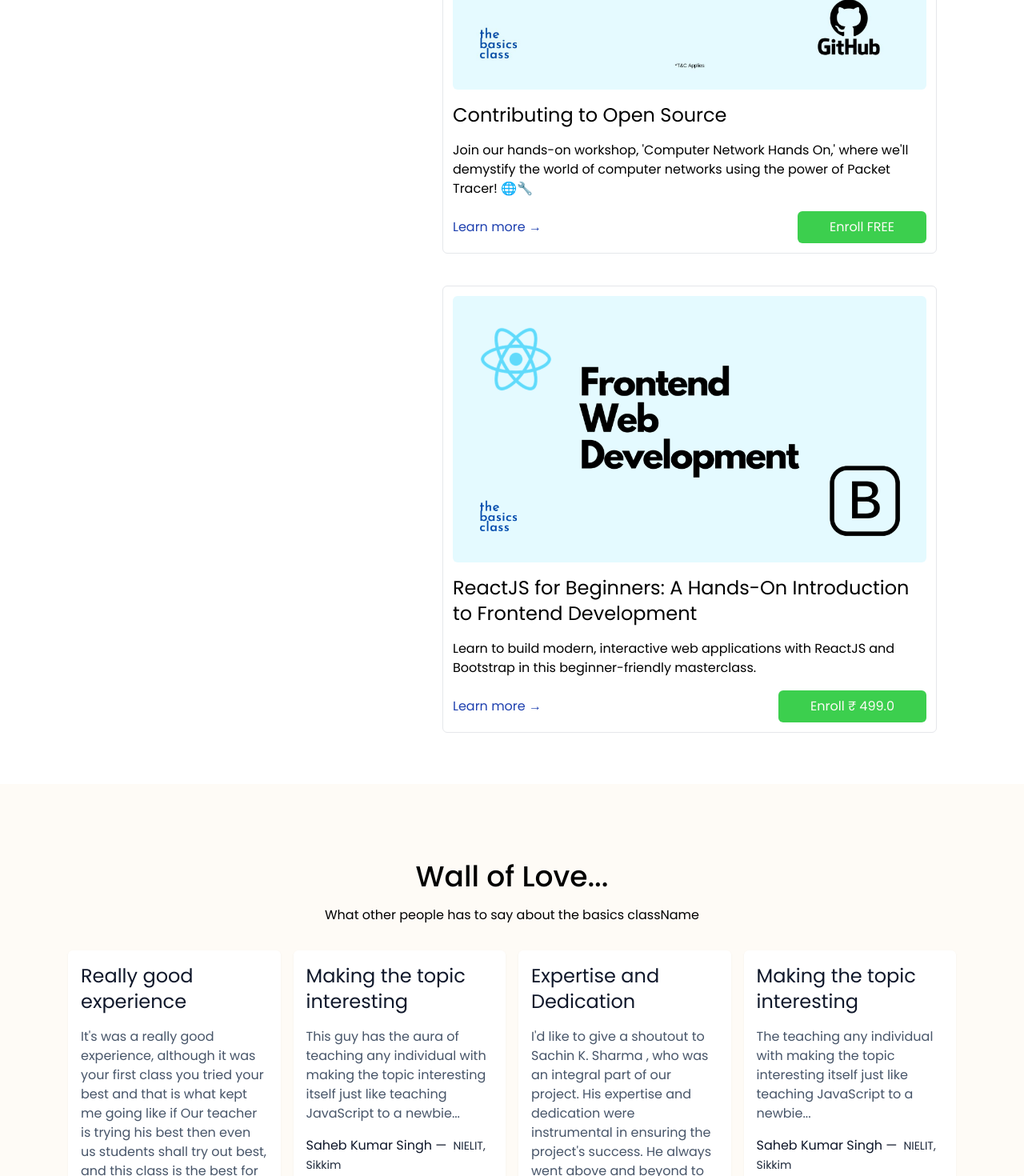
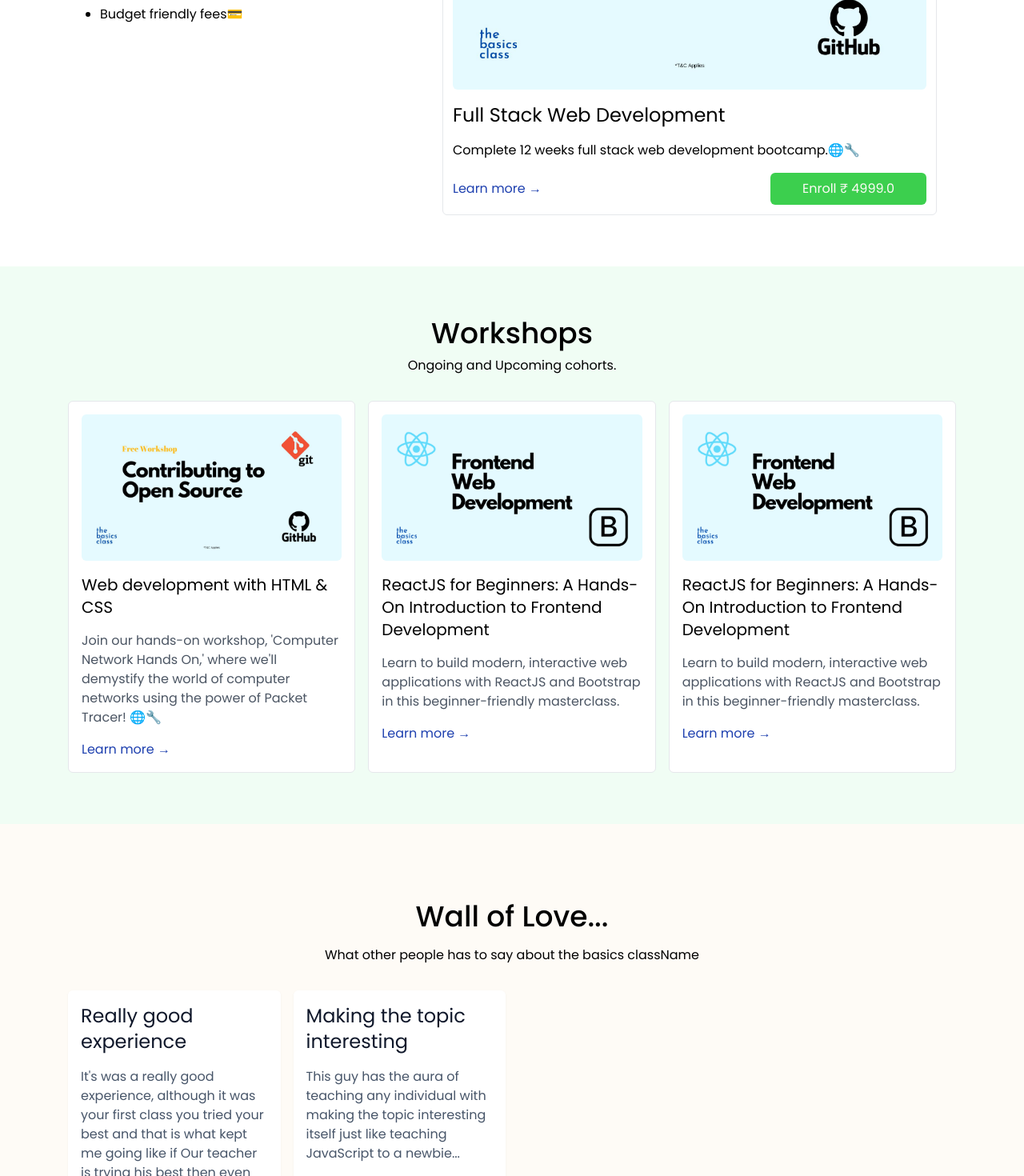
Before and after one commit to sachinshrmaa/cohort, a Next.js app: page / in a window 1280 px wide. Shown: the part 880-2350 px from the top of the page at 80% size. Built offline with nearby package versions, Linux system fonts and the light colour scheme.

Commit message:
feat: add terms, privacy, and faq page and add workshops and bootcamps sections

```diff
--- /dev/null
+++ b/app/(pages)/faq/page.tsx
@@ -0,0 +1,24 @@
+import React from "react";
+
+export const metadata = {
+  title: "FAQ — The Basics Class by Sachin",
+  description: "the basics class by sachin sharma",
+};
+
+export default function Faq() {
+  return (
+    <div className="bg-brand-secondary py-10 min-h-[70vh]">
+      <div className="container md:w-[50%] mx-auto">
+        <h1 className="text-4xl mb-6 font-poppins font-normal text-center md:font-medium">
+          Frequently Asked Questions
+        </h1>
+        <p className="my-4">
+          Welcome to the basics class, where we're passionate about helping you
+          learn and grow. Our classes are designed to provide you with practical
+          skills and hands-on experience, so you can achieve your goals and
+          succeed in your career.
+        </p>
+      </div>
+    </div>
+  );
+}
--- /dev/null
+++ b/app/(pages)/terms/page.tsx
@@ -0,0 +1,72 @@
+import React from "react";
+
+
+export const metadata = {
+  title: "Terms and Conditions — The Basics Class by Sachin",
+  description: "the basics class by sachin sharma",
+};
+
+
+export default function Terms() {
+  return (
+    <div className="bg-brand-secondary py-10 min-h-[70vh]">
+      <div className="container md:w-[50%] mx-auto">
+        <h1 className="text-4xl mb-6 font-poppins font-normal text-center md:font-medium">
+          Terms and Conditions
+        </h1>
+        <p className="my-4">
+          By using our website and enrolling in our online courses, you agree to
+          the following terms and conditions:
+        </p>
+
+        <p className="my-4">
+
+          <b>Payment: </b> All course fees must be paid in full before access to
+          course materials is granted.
+        </p>
+
+        <p className="my-4">
+
+          <b>Refunds: </b> No refunds will be given for any course after access
+          to course materials has been granted.
+        </p>
+
+        <p className="my-4">
+
+          <b>Copyright: </b> All course materials are the property of
+          <b>the basics</b> and are protected by copyright law. These materials
+          may not be shared or distributed without written permission.
+        </p>
+
+        <p className="my-4">
+
+          <b>Responsibility: </b> It is the responsibility of the student to
+          ensure that they have the necessary technology and skills to access
+          and complete the course. <b>the basics</b> is not responsible for any
+          technical difficulties or issues with the student&apos;s personal
+          equipment or internet connection.
+        </p>
+
+        <p className="my-4">
+
+          <b>Liability: </b> <b>the basics</b> will not be held liable for any
+          damages or losses that may occur as a result of taking one of our
+          online courses.
+        </p>
+
+        <p className="my-4">
+
+          <b>Termination: </b> <b>the basics</b> reserves the right to terminate
+          a student&apos;s access to a course at any time for any reason.
+        </p>
+
+        <p className="my-4">
+
+          By using our website and enrolling in our online courses, you
+          acknowledge that you have read and understand these terms and
+          conditions and agree to be bound by them.
+        </p>
+      </div>
+    </div>
+  );
+}
--- a/app/(site)/page.tsx
+++ b/app/(site)/page.tsx
@@ -4,6 +4,7 @@ import TestimonialCard from "@/components/TestimonialCard";
 import testimonials from "@/data/testimonials";
 import workshops from "@/data/workshops";
 import WorkshopCard from "@/components/WorkshopCard";
+import bootcamps from "@/data/bootcamp";
 
 export const metadata = {
   title: "Home — The Basics Class by Sachin",
@@ -40,7 +41,7 @@ export default function Home() {
                 collaboration, and idea sharing.
               </p>
 
-              <Link className="btn" href="#get-started">
+              <Link className="btn" href="#courses">
                 Explore Courses
               </Link>
             </div>
@@ -57,8 +58,8 @@ export default function Home() {
         </div>
       </div>
 
-      {/* Courses Section */}
-      <section className="py-6" id="get-started">
+      {/* Bootcamp Section */}
+      <section className="py-6">
         <div className="container">
           <div className="grid grid-cols-1 md:grid-cols-5">
             <div className="md:col-span-2 mt-6">
@@ -66,28 +67,67 @@ export default function Home() {
                 Get Started
               </h1>
               <p className="mb-4 text-md">
-                The cohort can be accessed remotely via Google meet.
+                The cohorts can be accessed remotely via Google meet.
               </p>
               <p className="mb-6 text-md">To get started, you’ll need: </p>
               <ul className="list-disc ms-10">
                 <li>Internet connection 🌐</li>
                 <li>Laptop/phone 💻</li>
                 <li>Valid email 📧</li>
+                <li>Budget friendly fees💳</li>
               </ul>
             </div>
             <div className="md:col-span-3">
-              {workshops.map((workshop, index) => (
+              {bootcamps.map((bootcamp, index) => (
                 <WorkshopCard
                   key={index}
-                  id={workshop.id}
-                  name={workshop.name}
-                  description={workshop.description}
-                  price={workshop.price}
-                  thumbnail={workshop.thumbnail}
-                  slug={workshop.slug}
+                  id={bootcamp.id}
+                  name={bootcamp.name}
+                  description={bootcamp.description}
+                  price={bootcamp.price}
+                  thumbnail={bootcamp.thumbnail}
+                  slug={bootcamp.slug}
                 />
               ))}
             </div>
+          </div>
+        </div>
+      </section>
+
+      {/* Courses Section */}
+      <section className="py-16 bg-green-50" id="courses">
+        <div className="container">
+          <div className="text-center mb-8">
+            <h1 className="text-4xl mb-2 font-poppins font-normal md:font-medium">
+              Workshops
+            </h1>
+            <p className="mb-4 text-md">
+              Ongoing and Upcoming cohorts.
+            </p>
+          </div>
+
+          <div className="grid grid-cols-1 md:grid-cols-3 gap-4">
+            {workshops.map((workshop, index) => (
+              <div key={index} className="border rounded-md bg-white p-4">
+                <Image
+                  src={workshop.thumbnail}
+                  width={1000}
+                  height={270}
+                  alt={workshop.name}
+                  className="rounded-md w-full"
+                />
+                <h1 className="text-xl my-4 font-normal font-albert">
+                  {workshop.name}
+                </h1>
+                <p className="text-gray-600 text-md mb-4">{workshop.description}</p>
+                <Link
+                  className="text-blue-800 hover:text-blue-900"
+                  href={`/workshop/${workshop.slug}`}
+                >
+                  Learn more <span>&rarr;</span>
+                </Link>
+              </div>
+            ))}
           </div>
         </div>
       </section>
--- a/components/Footer.tsx
+++ b/components/Footer.tsx
@@ -1,13 +1,24 @@
+import Link from "next/link";
 import React from "react";
 
 export default function Footer() {
   return (
     <footer className="border">
       <div className="container py-8">
-        <div className="grid">
-          <div>
-            <h2 className="font-albert logo mb-4">the basics class</h2>
+        <div className="grid grid-cols-3">
+          <div className="col-span-3 md:col-span-2">
+            <h2 className="font-albert logo mb-1">the basics class</h2>
             <p className="text-slate-600">Made with ❤ by Sachin</p>
+          </div>
+          <div className="mt-6 col-span-3 md:mt-0 md:col-span-1">
+            <Link href="/terms" className="mx-3 text-blue-900">
+              Terms
+            </Link>
+            •
+            <Link href="/privacy" className="mx-3 text-blue-900">
+              Privacy
+            </Link>
+
           </div>
         </div>
       </div>
--- a/components/NavBar.tsx
+++ b/components/NavBar.tsx
@@ -18,7 +18,7 @@ export default function NavBar() {
           <Link className="mx-2 hover:text-green-600" href="/contact">
             Contact
           </Link>
-          <Link className="mx-2 btn py-2" href="/full">
+          <Link className="mx-2 btn py-2" href="/fullstack-bootcamp">
             Enroll
           </Link>
         </div>
--- a/data/bootcamp.ts
+++ b/data/bootcamp.ts
@@ -3,7 +3,7 @@ import { BootcampData } from "@/types/bootcamp";
 const bootcamps: BootcampData[] = [
   {
     id: 1,
-    slug: "full",
+    slug: "fullstack-bootcamp",
     name: "Full Stack Web Development",
     description: "Complete 12 weeks full stack web development bootcamp.🌐🔧",
     price: 4999,
@@ -23,7 +23,7 @@ const bootcamps: BootcampData[] = [
     },
     detail: {
       start: "01/09/2023",
-      end: "01/09/2023",
+      end: "30/11/2023",
       duration: "12 weeks",
       timing: "9:00 pm IST",
       size: 50,
--- a/data/testimonials.ts
+++ b/data/testimonials.ts
@@ -27,44 +27,12 @@ const testimonials: TestimonialData[] = [
   },
   {
     id: 4,
-    name: "Phup Lamu Bhutia",
-    message:
-      "This guy has the aura of teaching any individual with making the topic interesting itself just like teaching JavaScript to a newbie...",
-    organization: "Indo Global College, Chandigarh",
-    keywords: "Making the topic interesting",
-  },
-  {
-    id: 5,
     name: "Aman Gupta",
     message:
       "I'd like to give a shoutout to Sachin K. Sharma , who was an integral part of our project. His expertise and dedication were instrumental in ensuring the project's success. He always went above and beyond to make sure that the task was completed on time and to the best of his abilities. His contributions to the team were greatly appreciated and helped us achieve our goals. Thank you for your hard work and dedication, Sachin K. Sharma!",
     organization: "NIELIT, Sikkim",
     keywords: "Expertise and Dedication",
-  },
-  {
-    id: 6,
-    name: "Saheb Kumar Singh",
-    message:
-      "This guy has the aura of tura of teaching any individual weaching any individual with making the topic interesting itself just like teaching JavaScript to a newbie...",
-    organization: "NIELIT, Sikkim",
-    keywords: "Making the topic interesting",
-  },
-  {
-    id: 7,
-    name: "Saheb Kumar Singh",
-    message:
-      "The teaching any individual with making the topic interesting itself just like teaching JavaScript to a newbie...",
-    organization: "NIELIT, Sikkim",
-    keywords: "Making the topic interesting",
-  },
-  {
-    id: 8,
-    name: "Saheb Kumar Singh",
-    message:
-      "The teaching any individual with making the topic interesting itself just like teaching JavaScript to a newbie...",
-    organization: "NIELIT, Sikkim",
-    keywords: "Making the topic interesting",
-  },
+  }
 ];
 
 export default testimonials;
--- a/data/workshops.ts
+++ b/data/workshops.ts
@@ -3,8 +3,8 @@ import { WorkshopData } from "@/types/workshop";
 const workshops: WorkshopData[] = [
   {
     id: 1,
-    slug: "Contributing-to-Open-Source",
-    name: "Contributing to Open Source",
+    slug: "html",
+    name: "Web development with HTML & CSS",
     description:
       "Join our hands-on workshop, 'Computer Network Hands On,' where we'll demystify the world of computer networks using the power of Packet Tracer! 🌐🔧",
     price: 0,
@@ -19,6 +19,15 @@ const workshops: WorkshopData[] = [
     price: 499,
     thumbnail: "/img/frontend-web-dev.png",
   },
+  {
+    id: 3,
+    slug: "frontend-web-dev",
+    name: "ReactJS for Beginners: A Hands-On Introduction to Frontend Development",
+    description:
+      "Learn to build modern, interactive web applications with ReactJS and Bootstrap in this beginner-friendly masterclass.",
+    price: 499,
+    thumbnail: "/img/frontend-web-dev.png",
+  },
 ];
 
 export default workshops;
```
Also changed, not shown: app/(pages)/privacy/page.tsx (added, +72 -0 lines).
